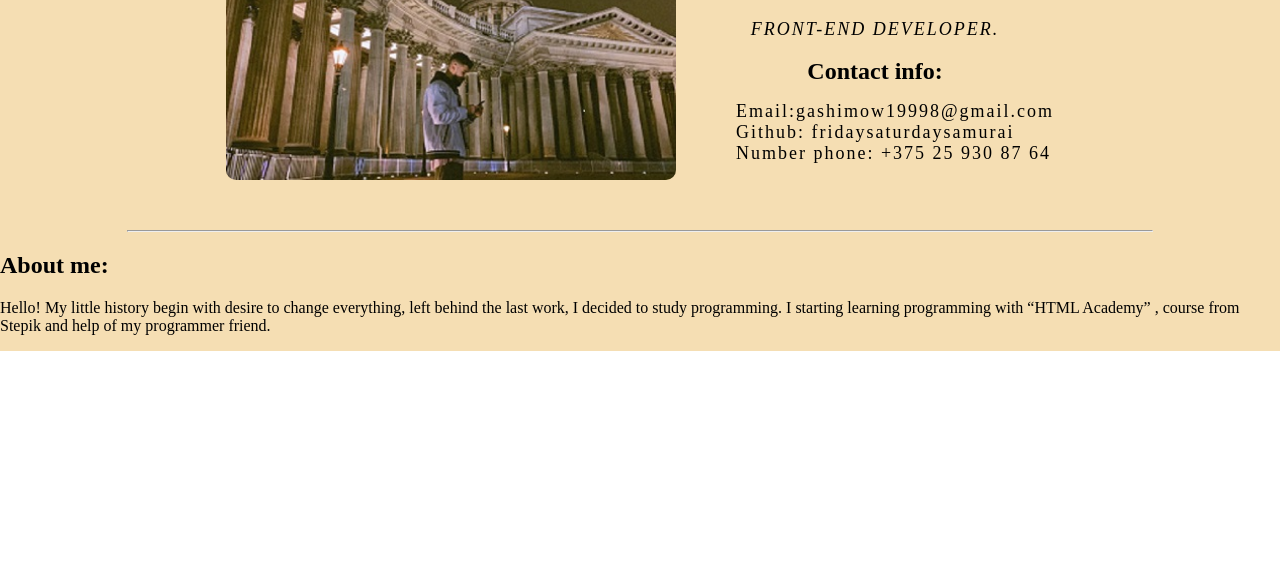
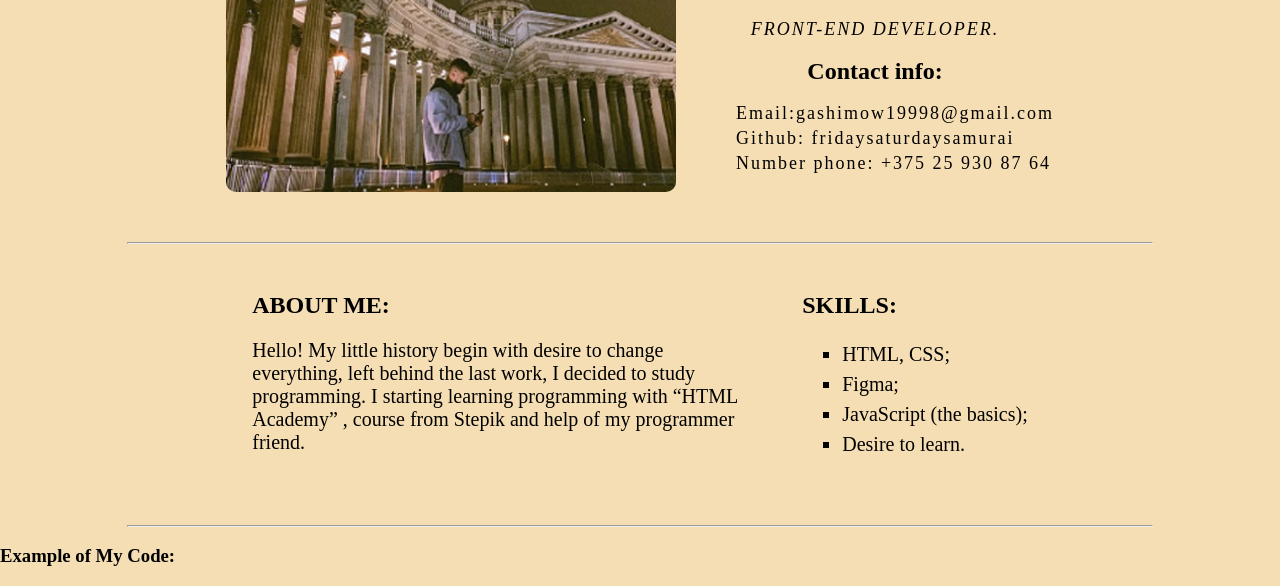
Before and after one commit to fridaysaturdaysamurai/rsschool-cv, a plain HTML site: page index.html in a window 1280 px wide. Shown: the part 229-815 px from the top of the page. Drawn offline with Linux system fonts and the light colour scheme.

Commit message:
docs: feat docs and info about me

```diff
--- a/index.html
+++ b/index.html
@@ -40,10 +40,23 @@
             </div>
         </div>
         <hr>
-        <div class="about-me">
-            <h2 class="h2-about">About me:</h2>
-            <p>Hello! My little history begin with desire to change everything, left behind the last work, I decided to study programming. I starting learning programming with “HTML Academy” , course from Stepik and help of my programmer friend.</p>
+        <div class="skills-about">
+            <div class="about-me">
+                <h2 class="h2-about">About me:</h2>
+                <p class="p-about">Hello! My little history begin with desire to change everything, left behind the last work, I decided to study programming. I starting learning programming with “HTML Academy” , course from Stepik and help of my programmer friend.</p>
+            </div>
+            <div class="skills">
+                <h2 class="h2-skills">Skills:</h2>
+                <ul>
+                    <li class="li-skills">HTML, CSS;</li>
+                    <li class="li-skills">Figma;</li>
+                    <li class="li-skills">JavaScript (the basics);</li>
+                    <li class="li-skills">Desire to learn.</li>
+                </ul>
+            </div>
         </div>
+        <hr>
+        <h3 class="example">Example of My Code:</h3>
      </main>
 
 
--- a/style.css
+++ b/style.css
@@ -96,6 +96,7 @@ h1 {
 .contact-li {
     font-size: 18px;
     letter-spacing: 2px;
+    line-height: 25px;
 }
 
 .a-contact {
@@ -112,3 +113,37 @@ hr {
     width: 80%;
     margin-top: 50px;
 }
+
+.skills-about {
+    display: flex;
+    justify-content: center;
+    align-items: center;
+}
+
+.about-me {
+    width: 500px;
+    margin: 20px 50px 0 0;
+
+}
+
+.h2-about {
+    text-transform: uppercase;
+}
+
+.p-about {
+    font-size: 20px;
+}
+
+.skills {
+    margin: 20px 0 0 0;
+}
+
+.h2-skills {
+    text-transform: uppercase;
+}
+
+.li-skills {
+    list-style-type: square;
+    line-height: 30px;
+    font-size: 20px;
+}
```
